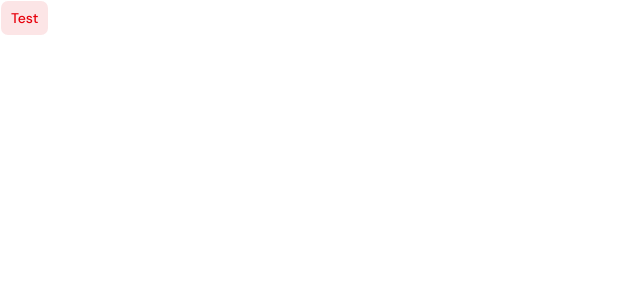
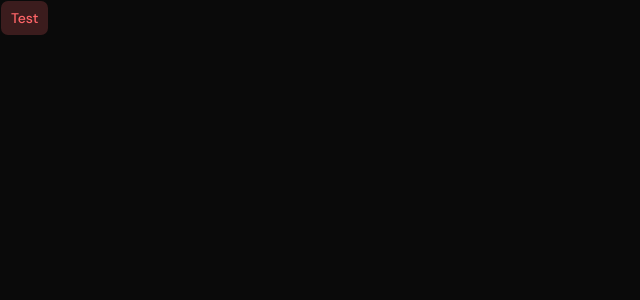
Before and after one commit to moonspark78/ai-app-builder, a Next.js app: page / in a window 1280 px wide. Shown: the top 300 px of the page, without its empty margins (0-640 px from the left). Built offline with nearby package versions, Linux system fonts and the light colour scheme.

Commit message:
:art: create the header  ././././  :art:

```diff
--- a/app/globals.css
+++ b/app/globals.css
@@ -1,7 +1,7 @@
 @import "tailwindcss";
 @import "tw-animate-css";
 
-@custom-variant dark (&:is(.dark *));
+@custom-variant dark (&:where(.dark, .dark *));
 
 @theme inline {
   --color-background: var(--background);
--- a/app/layout.tsx
+++ b/app/layout.tsx
@@ -35,11 +35,11 @@ export default function RootLayout({
       <body className={`${lora.variable} ${dmSans.variable} font-sans`}>
         <ThemeProvider
             attribute="class"
-            defaultTheme="system"
+            defaultTheme="dark"
             enableSystem
             disableTransitionOnChange
           >
-            {children}
+            <main>{children}</main>
           </ThemeProvider>
       </body>
     </html>
--- /dev/null
+++ b/components/Header.tsx
@@ -0,0 +1,9 @@
+import React from 'react'
+
+const Header = () => {
+  return (
+    <div>Header</div>
+  )
+}
+
+export default Header
```
